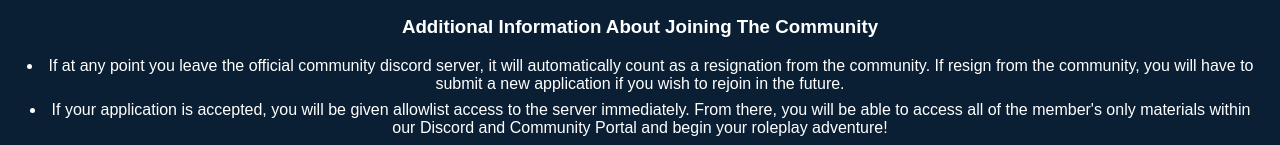
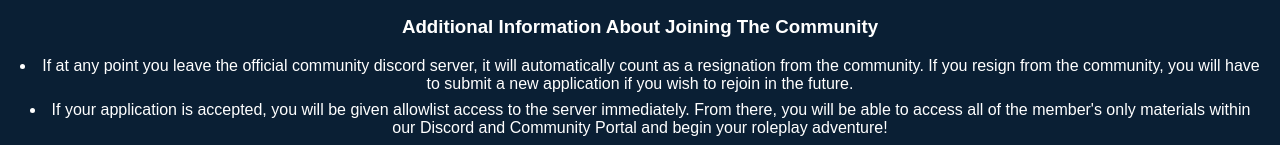
Before and after one commit to FirstRateRoleplay/www.FirstRateRoleplay.com, a plain HTML site: page index.html in a window 1280 px wide. Shown: the part 1803-1948 px from the top of the page. Drawn offline with Linux system fonts and the light colour scheme.

Commit message:
Added A Word

```diff
--- a/index.html
+++ b/index.html
@@ -80,7 +80,7 @@
         </bullet>
         <h3> Additional Information About Joining The Community</h3>
         <bullet>
-            <li>If at any point you leave the official community discord server, it will automatically count as a resignation from the community. If resign from the community, you will have to submit a new application if you wish to rejoin in the future. </li>
+            <li>If at any point you leave the official community discord server, it will automatically count as a resignation from the community. If you resign from the community, you will have to submit a new application if you wish to rejoin in the future. </li>
             <li>If your application is accepted, you will be given allowlist access to the server immediately. From there, you will be able to access all of the member's only materials within our Discord and Community Portal and begin your roleplay adventure! </li>
             <li>However if your application is rejected, you will not be given access to the server and will have to re-apply after a cool down period of a minimum of thirty (30) days from the date of your original application. </li>
         </bullet>
```
